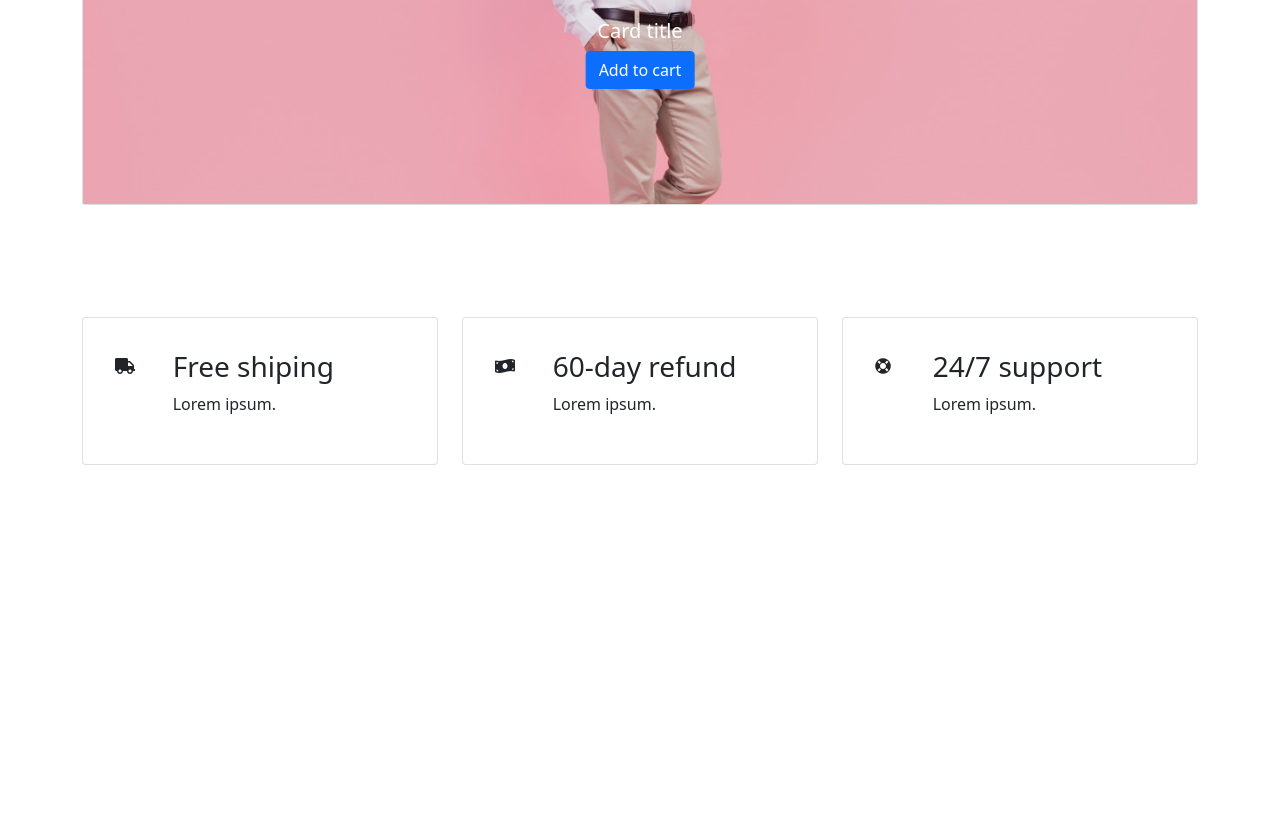
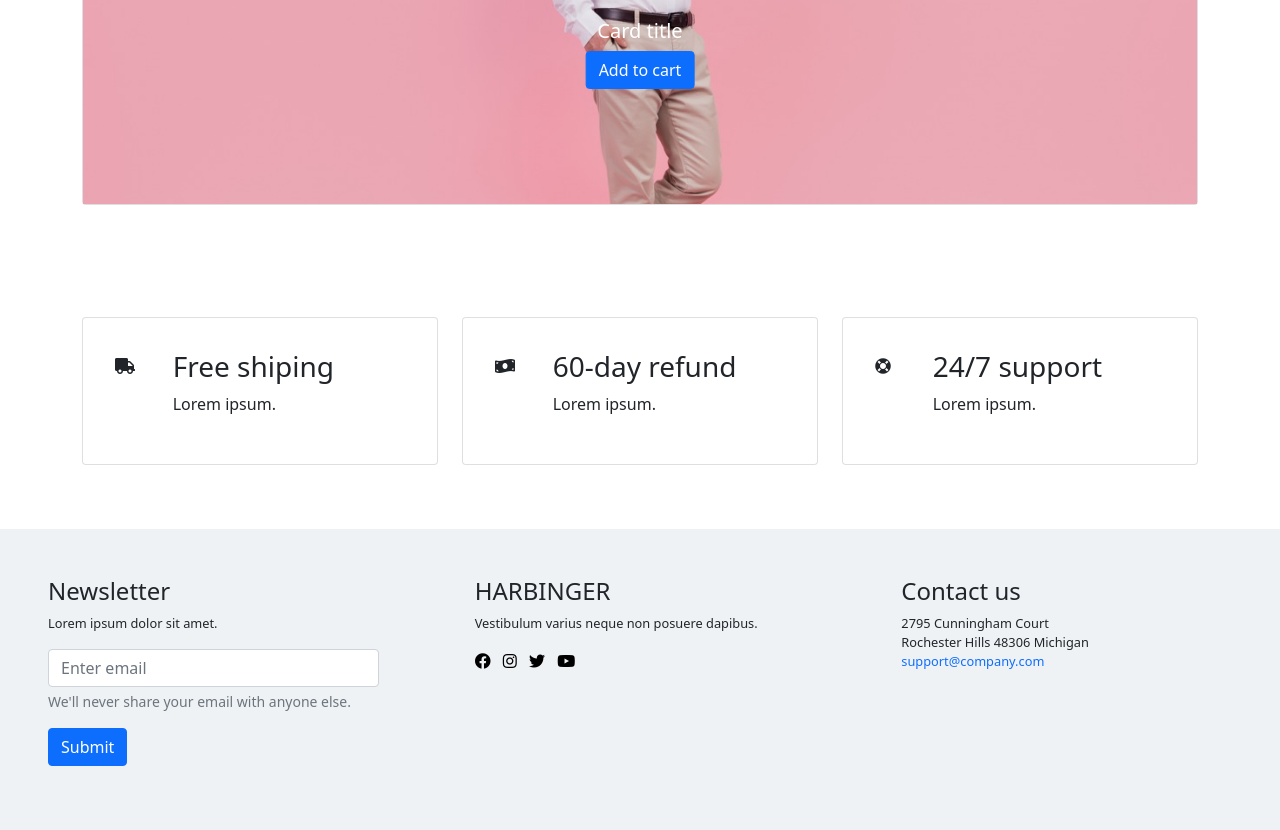
Before and after one commit to piotrnoga/project-bootstrap, a website: page index.html in a window 1280 px wide. Shown: the part 1921-2751 px from the top of the page. Before the commit the page ends 2450 px from the top, so only its background shows below. Drawn offline with nearby package versions, Linux system fonts and the light colour scheme.

Commit message:
Added Newsletter, about company and contact section

```diff
--- a/index.html
+++ b/index.html
@@ -105,7 +105,7 @@
     <section class="products py-5">
       <div class="container ">
         <div class="row">
-          <div class="col-lg-3">
+          <div class="col-lg-3 mb-4 mb-lg-0">
             <h2>Brands</h2>
             <div class="list-group flex-sm-row flex-md-column">
               <a class="list-group-item list-group-item-action">Vivamus</a>
@@ -118,7 +118,7 @@
           <div class="col-lg-9">
             <h2>New arrivals</h2>
             <div class="row">
-              <div class="col-sm-6 col-lg-4">
+              <div class="col-sm-6 col-lg-4 mb-4 mb-lg-0">
                 <div class="card">
                   <img src="images/man-shirt.jpeg" class="card-img-top" alt="...">
                   <div class="card-body">
@@ -128,7 +128,7 @@
                   </div>
                 </div>
               </div>
-              <div class="col-sm-6 col-lg-4">
+              <div class="col-sm-6 col-lg-4 mb-4 mb-lg-0">
                 <div class="card">
                   <img src="images/man-shirt.jpeg" class="card-img-top" alt="...">
                   <div class="card-body">
@@ -248,6 +248,59 @@
       </div>
     </section>
 
+    <!-- NEWSLETTER, ABOUT COMPANY & CONTACT -->
+
+    <section class="pre-footer py-5">
+      <div class="container-fluid">
+        <div class="row">
+
+          <!-- Newsletter -->
+
+          <div class="box px-5 mb-3 col-md-4 order-last order-md-first">
+            <h4>Newsletter</h4>
+            <p>Lorem ipsum dolor sit amet.</p>
+            <form>
+              <input type="email" class="form-control" id="InputEmail" aria-describedby="emailHelp" placeholder="Enter email">
+              <div id="emailHelp" class="form-text">We'll never share your email with anyone else.</div>
+              <button type="submit" class="btn btn-primary mt-3">Submit</button>
+            </form>
+          </div>
+
+          <!-- About company -->
+
+          <div class="box px-5 mb-3 col-md-4 order-first">
+            <h4>HARBINGER</h4>
+            <p>Vestibulum varius neque non posuere dapibus.</p>
+            <div class="social-box">
+              <ul class="social-links ps-0">
+                <li class="list-inline-item">
+                    <a href="#" aria-label="Facebook"><i class="fab fa-facebook"></i></a>
+                </li>
+                <li class="list-inline-item">
+                  <a href="#" aria-label="Instagram"><i class="fab fa-instagram"></i></a>
+                </li>
+                <li class="list-inline-item">
+                    <a href="#" aria-label="Twitter"><i class="fab fa-twitter"></i></a>
+                </li>
+                <li class="list-inline-item">
+                    <a href="#" aria-label="YouTube"><i class="fab fa-youtube"></i></a>
+                </li>
+              </ul>
+            </div>
+          </div>
+
+          <!-- Contact us -->
+
+          <div class="box px-5 mb-3 col-md-4 order-md-last">
+            <h4>Contact us</h4>
+            <p>2795 Cunningham Court<br>Rochester Hills 48306 Michigan<br>
+              <a href="mailto:support@company.com">support@company.com</a>
+            </p>
+          </div>
+        </div>
+      </div>
+    </section>
+
     <script
       src="https://cdn.jsdelivr.net/npm/bootstrap@5.1.3/dist/js/bootstrap.bundle.min.js"
       integrity="sha384-ka7Sk0Gln4gmtz2MlQnikT1wXgYsOg+OMhuP+IlRH9sENBO0LRn5q+8nbTov4+1p"
--- a/sass/style.scss
+++ b/sass/style.scss
@@ -19,3 +19,19 @@
         color: #FFFFFF;
     }
 }
+
+.pre-footer {
+    background-color: #EFF2F5;
+
+    .box p{
+        font-size: 0.8rem;
+    }
+
+    li a {
+        color: #000000;
+    }
+
+    p a {
+        text-decoration: none;
+    }
+}
```
Also changed, not shown: css/style.css, 1 other file.
